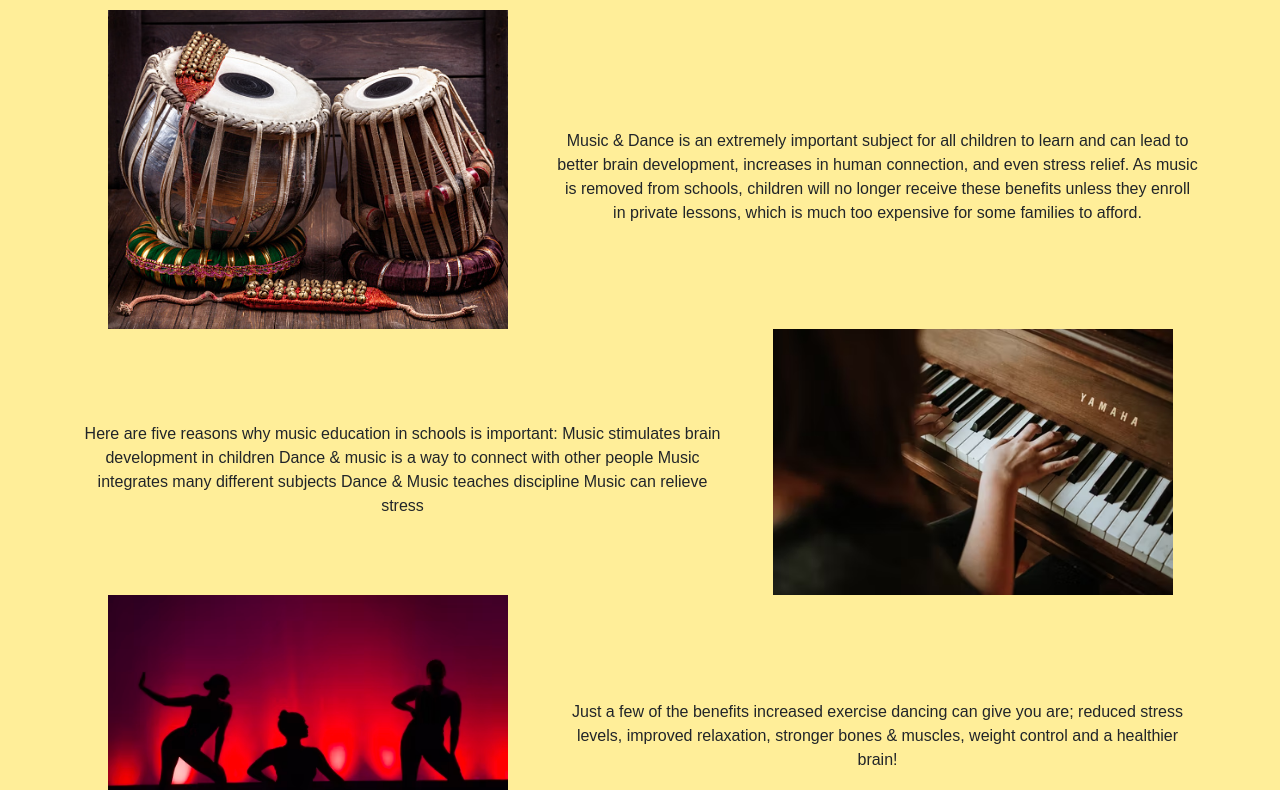
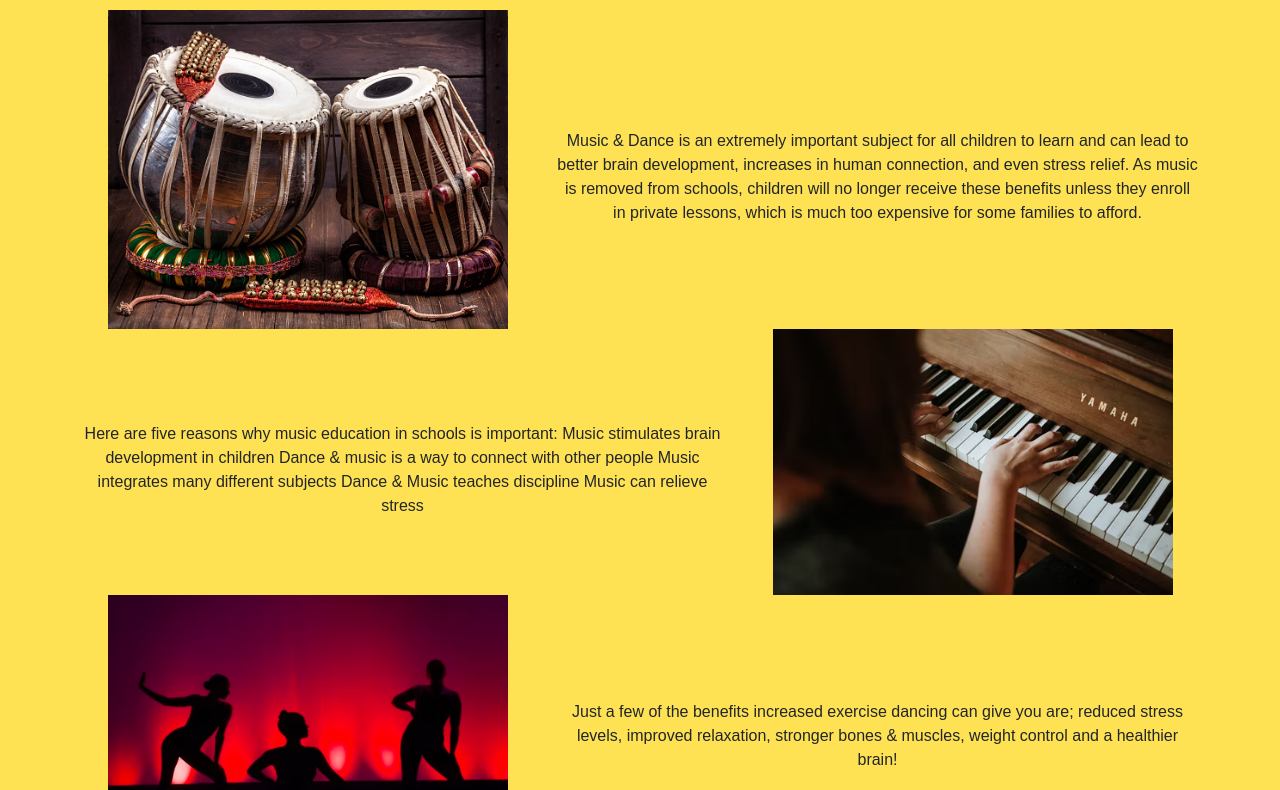
Before and after one commit to khushi230/dayanand_school, a plain HTML site: page index.html in a window 1280 px wide. Shown: the part 743-1533 px from the top of the page. Drawn offline with nearby package versions, Linux system fonts and the light colour scheme; a web font is replaced by a local one.

Commit message:
showing to my navi

```diff
--- a/style/styles.css
+++ b/style/styles.css
@@ -16,7 +16,7 @@
   font-family: "Akshar", sans-serif;
 }
 .activity-box {
-  background-color: #ffee99;
+  background-color: #ffe253;
   height: 125rem;
 }
 .row {
```
